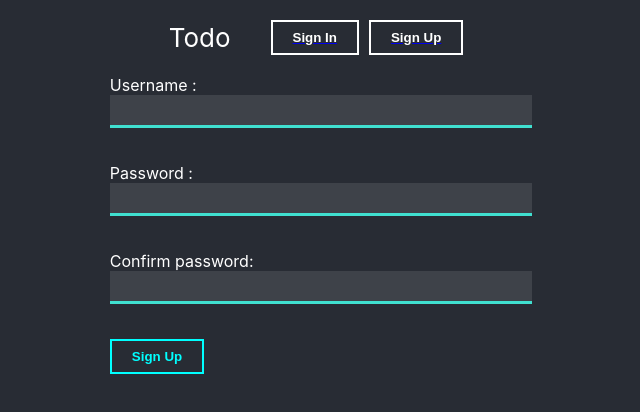
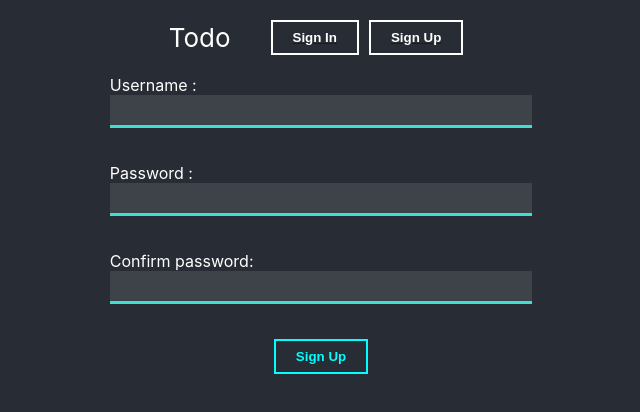
Before and after one commit to MathieuBouvet/reac-todo, a React (Create React App) app: page /signup in a window 1280 px wide. Shown: the top 412 px of the page, without its empty margins (319-959 px from the left). Built offline with nearby package versions, Linux system fonts and the light colour scheme.

Commit message:
Spin signUp button on form sending

```diff
--- a/src/components/SignUp/SignUp.js
+++ b/src/components/SignUp/SignUp.js
@@ -3,7 +3,7 @@ import { useFormik } from "formik";
 import useSendingForm from "../../utils/useSendingForm";
 import UserForm from "../UserForm";
 import validateUser from "../../utils/validateUser";
-import Button from "../Button";
+import SpinnerButton from "../SpinnerButton";
 import ResponseNitification from "../ResponseNotification";
 
 const SignUp = () => {
@@ -54,7 +54,13 @@ const SignUp = () => {
           </div>
         )}
       </div>
-      <Button type="submit">Sign Up</Button>
+      <SpinnerButton
+        spin={formSending.sending}
+        type="submit"
+        className="submit-signup"
+      >
+        Sign Up
+      </SpinnerButton>
       {formSending.sent && (
         <ResponseNitification
           error={formSending.error}
```
